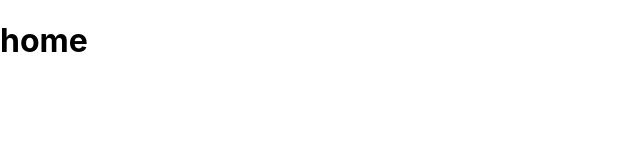
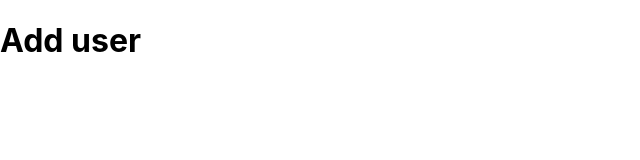
Before and after one commit to mkandanmk7/React-crud-router, a React (Create React App) app: page /adduser in a window 1280 px wide. Shown: the top 160 px of the page, without its empty margins (0-640 px from the left). Built offline with nearby package versions, Linux system fonts and the light colour scheme.

Commit message:
crud-router

```diff
--- a/src/App.js
+++ b/src/App.js
@@ -8,9 +8,9 @@ function App() {
     <div className="App">
       <Router>
         <Switch>
-          <Home />
-          <AddUser />
-          <EditUser />
+          <Route exact path="/" component={Home} />
+          <Route path="/adduser" component={AddUser} />
+          <Route Path="/edituser" component={EditUser} />
         </Switch>
       </Router>
     </div>
```
